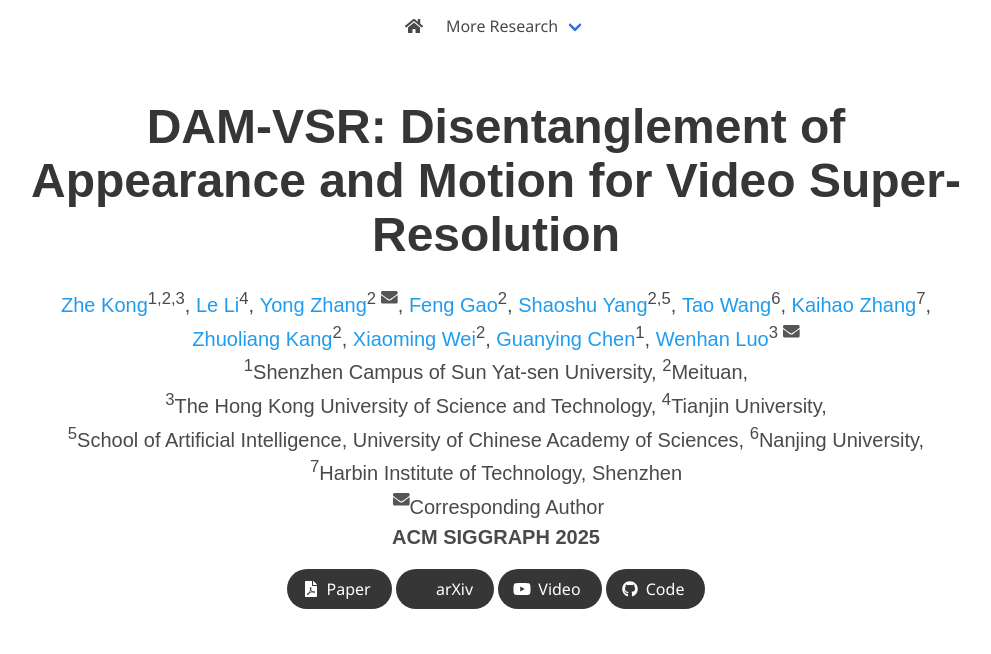
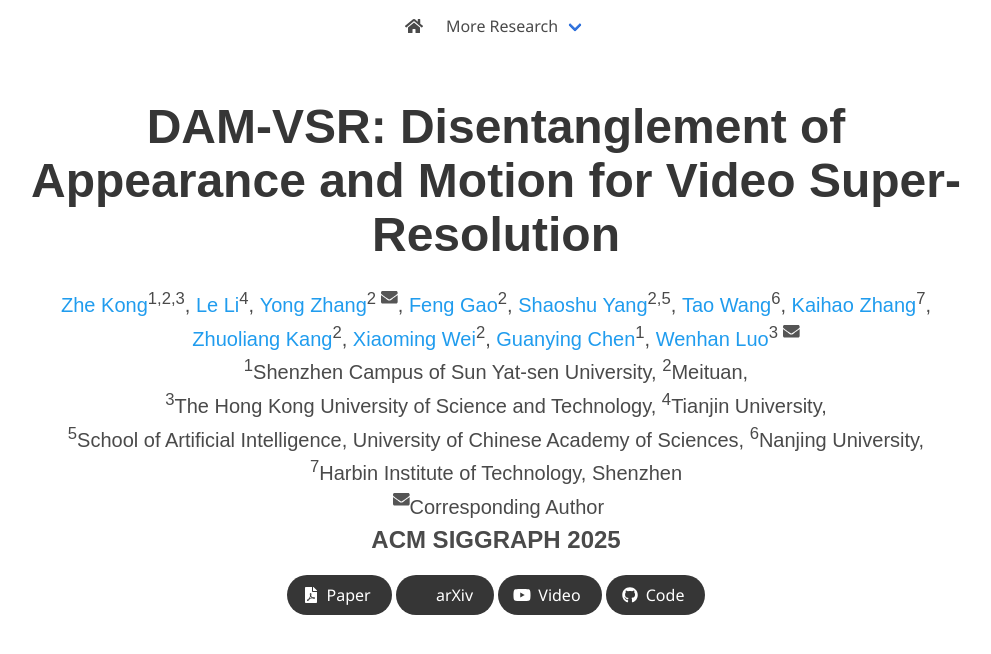
Before and after one commit to kongzhecn/kongzhecn.github.io, a Jekyll site: the page projects/dam-vsr/index.html, which Jekyll copies as it is, in a window 1280 px wide. Shown: the top 654 px of the page, without its empty margins (144-1135 px from the left). Built offline with Jekyll 4.4.1, drawn with Linux system fonts in a browser that asks for light colours; some web fonts are replaced; a style sheet for code colours, icons or effects is not loaded; grey boxes are pictures that could not be loaded.

Commit message:
Update index.html

```diff
--- a/projects/dam-vsr/index.html
+++ b/projects/dam-vsr/index.html
@@ -127,7 +127,7 @@
             <br>
 
             <div class="is-size-5 publication-authors">
-              <span class="author-block"><b>ACM SIGGRAPH 2025</b></span>
+              <span class="author-block" style="font-size: 24px;"><b>ACM SIGGRAPH 2025</b></span>
             </div>
 
           </div>
```
